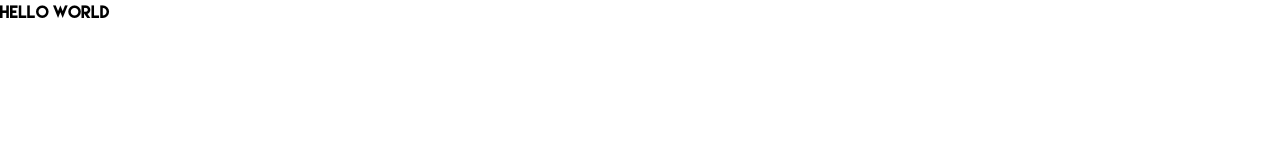
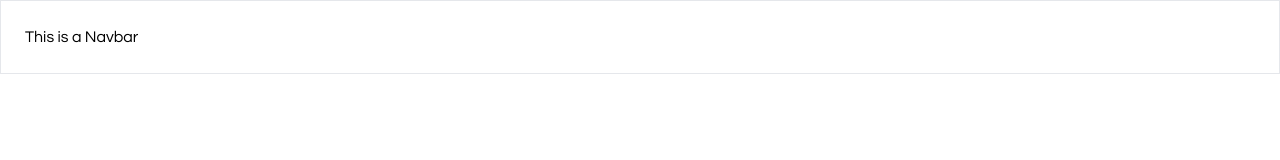
Before and after one commit to stanmelchizedek/sababa-adventures, an Astro site: page / in a window 1280 px wide. Built offline with nearby package versions, Linux system fonts and the light colour scheme; Astro itself is replaced by a stand-in of ours.

Commit message:
new changes

```diff
--- a/package.json
+++ b/package.json
@@ -10,12 +10,12 @@
     "astro": "astro"
   },
   "dependencies": {
-    "@astrojs/check": "^0.9.3",
+    "@astrojs/check": "^0.9.4",
     "@astrojs/react": "^3.6.2",
-    "@astrojs/tailwind": "^5.1.1",
+    "@astrojs/tailwind": "^5.1.2",
     "@types/react": "^18.3.10",
     "@types/react-dom": "^18.3.0",
-    "astro": "^4.15.9",
+    "astro": "^4.16.5",
     "gsap": "^3.12.5",
     "react": "^18.3.1",
     "react-dom": "^18.3.1",
--- /dev/null
+++ b/src/components/Navbar.astro
@@ -0,0 +1,7 @@
+---
+
+---
+
+<nav class="bg-white p-6 w-full border">
+    <p class="mx-auto">This is a Navbar</p>
+</nav>
--- a/src/layouts/Layout.astro
+++ b/src/layouts/Layout.astro
@@ -1,4 +1,6 @@
 ---
+import Navbar from '../components/Navbar.astro';
+
 interface Props {
 	title: string;
 }
@@ -17,6 +19,7 @@
 		<title>{title}</title>
 	</head>
 	<body>
+		<Navbar />
 		<slot />
 	</body>
 </html>
--- a/src/pages/index.astro
+++ b/src/pages/index.astro
@@ -4,6 +4,6 @@
 
 <Layout title="Welcome to Sababa Adventures.">
 	<main>
-		<h1>Hello World</h1>
+
 	</main>
 </Layout>
```
Also changed, not shown: pnpm-lock.yaml, src/assets/images/IMG-015.jpg (added), src/assets/images/IMG-025.jpg (added), 2 other files.
